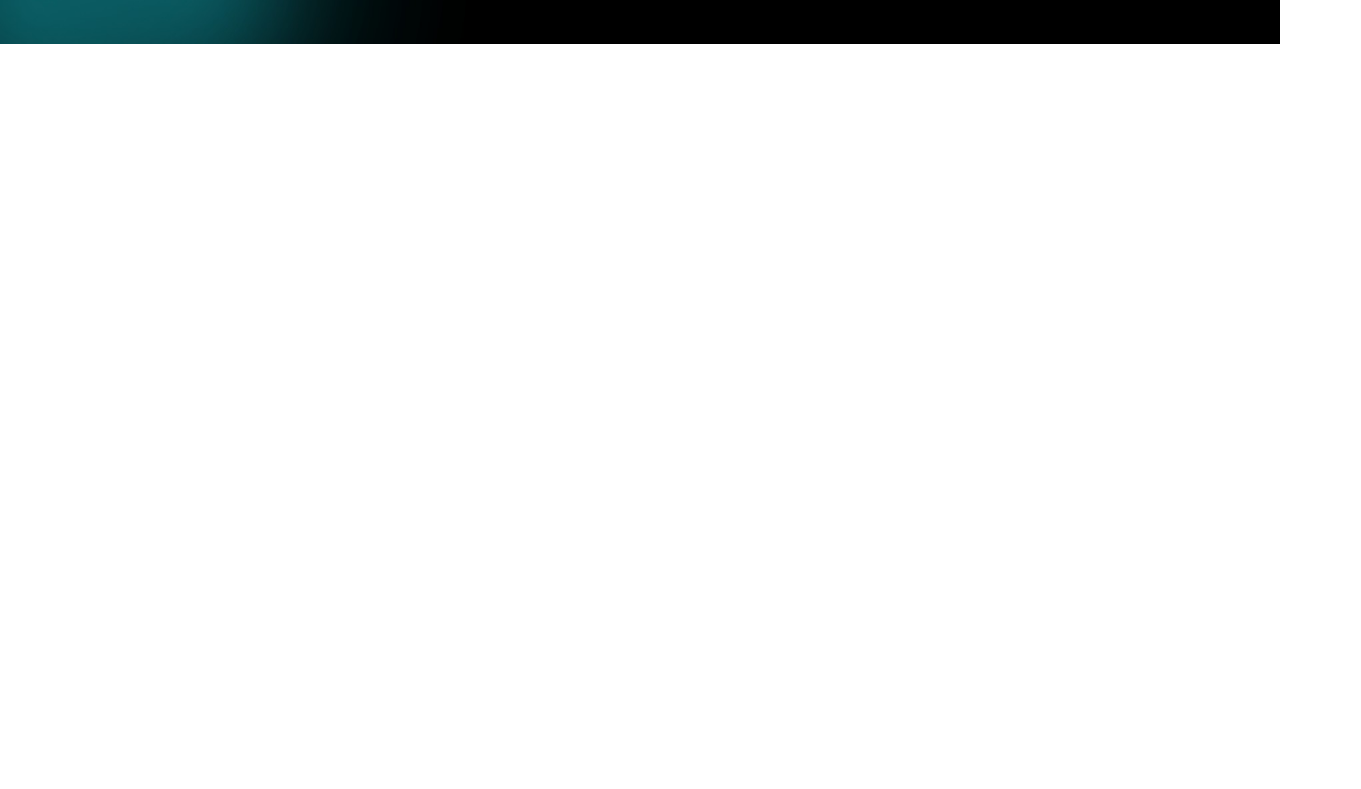
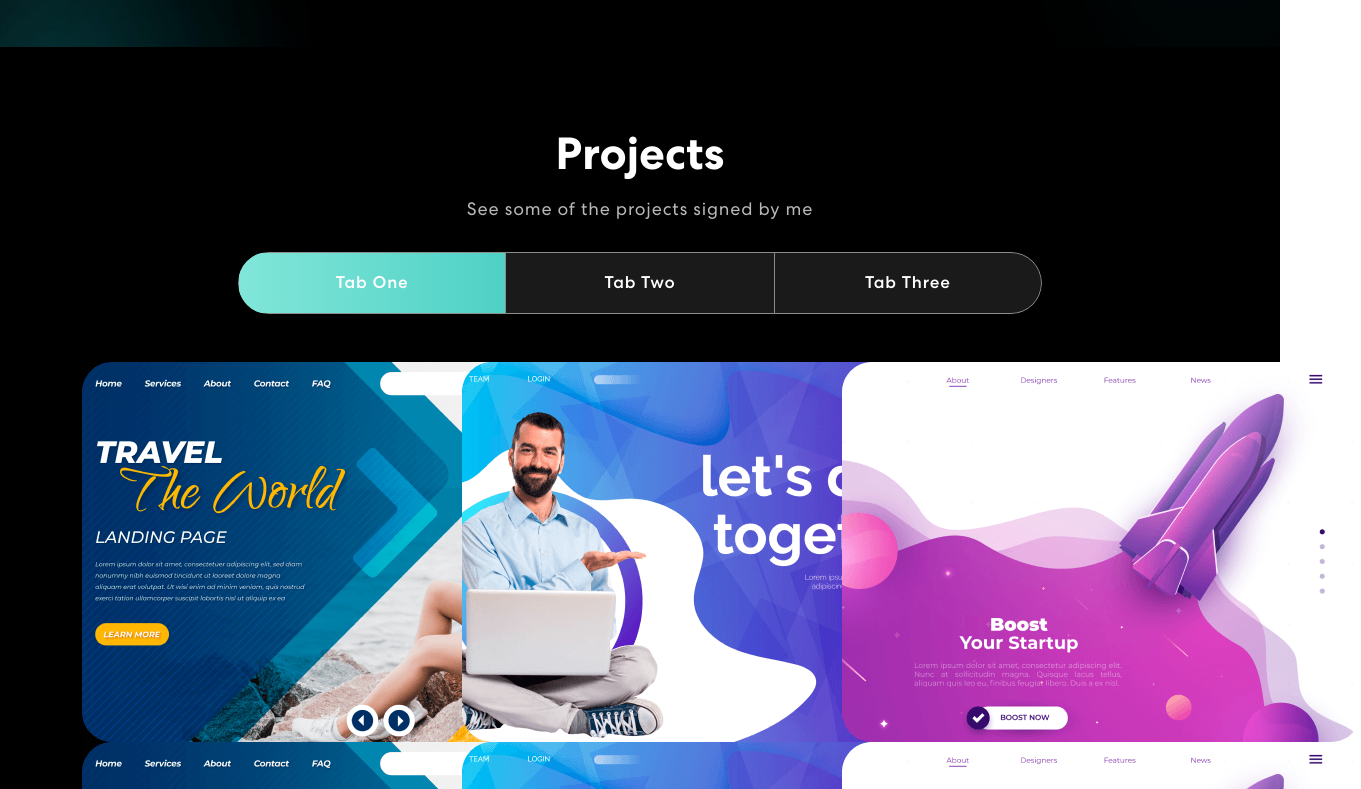
Before and after one commit to VitorRibeiru/Personal_Portifolio, a React (Create React App) app: page / in a window 1280 px wide. Shown: the part 1351-2140 px from the top of the page, 1361 px wide, since content can reach past the window. Before the commit the page ends 1395 px from the top, so only its background shows below. Built offline with nearby package versions, Linux system fonts and the light colour scheme.

Commit message:
corrigied charging skills and add Projects section

```diff
--- a/src/App.js
+++ b/src/App.js
@@ -4,6 +4,7 @@ import './assets/css/import.css';
 import { NavBar } from './components/NavBar';
 import { Banner } from './components/Banner';
 import { Skills } from './components/Skills';
+import { Projects } from './components/Projects';
 import './bootstrap/css/bootstrap.min.css';
 
 function App() {
@@ -12,6 +13,7 @@ function App() {
    <NavBar/>
       <Banner/>
         <Skills/>
+        <Projects/>
     </div>
   );
 }
--- a/src/assets/css/banner.css
+++ b/src/assets/css/banner.css
@@ -5,7 +5,7 @@
     padding: 260px 0 100px 0;
     background-image: url('../img/background3.jpg');
     background-position: top center;
-    background-size: cover;
+    background-size:cover;
     background-repeat: no-repeat;
   }
 
--- a/src/assets/css/general.css
+++ b/src/assets/css/general.css
@@ -9,8 +9,8 @@ html {
     position: relative;
     /*-----------------------------*/
    /*  background-image: url('../img/background3.jpg');
-    background-repeat: no-repeat;
-    background-size: cover;     */
+    background-size: cover;
+    background-repeat: no-repeat; */
     /*-----------------------------*/
     color: #fff !important;
     font-family: 'Centra', sans-serif !important;
--- a/src/assets/css/projects.css
+++ b/src/assets/css/projects.css
@@ -3,7 +3,7 @@
 .project {
     padding: 80px 0;
     position: relative;
-    background-color: black;
+    background-color: #000;
   }
   .project h2 {
       font-size: 45px;
@@ -48,7 +48,7 @@
       position: absolute;
       width: 0;
       height: 100%;
-      background: linear-gradient(90.21deg, #AA367C -5.91%, #4A2FBD 111.58%);
+      background: linear-gradient(90deg, rgba(129,230,217,1) 0%, rgba(79,209,197,1) 100%);
       top: 0;
       left: 0;
       z-index: -1;
@@ -80,7 +80,7 @@
   }
   .proj-imgbx::before {
     content: "";
-    background: linear-gradient(90.21deg, #AA367C -5.91%, #4A2FBD 111.58%);
+    background: linear-gradient(90deg, rgba(129,230,217,1) 0%, rgba(79,209,197,1) 100%);
     opacity: 0.85;
     position: absolute;
     width: 100%;
@@ -128,8 +128,8 @@
 
 /************ Projects Css ************/
 .contact {
-    background: linear-gradient(90.21deg, #AA367C -5.91%, #4A2FBD 111.58%);
-    padding: 60px 0 200px 0;
+   background: linear-gradient(90deg, rgba(129,230,217,1) 0%, rgba(79,209,197,1) 100%);
+   padding: 60px 0 200px 0;
   }
   .contact img {
     width: 92%;
@@ -197,82 +197,3 @@
   .contact form button:hover::before {
     width: 100%;
   }
-
-  /************ Footer Css ************/
-  .footer {
-    padding: 0 0 50px 0;
-    background-image: url('../img/footer-bg.png');
-    background-position: center center;
-    background-size: cover;
-    background-repeat: no-repeat;
-  }
-  .newsletter-bx {
-    background: #FFFFFF;
-    border-radius: 55px;
-    color: #121212;
-    padding: 85px 125px;
-    margin-bottom: 80px;
-    margin-top: -122px;
-  }
-  .newsletter-bx h3 {
-    font-weight: 700;
-    letter-spacing: 0.5px;
-    line-height: 1.2em;
-  }
-  .new-email-bx {
-    background: #fff;
-    padding: 5px;
-    border-radius: 20px;
-    position: relative;
-    z-index: 0;
-    display: flex;
-    align-items: center;
-  }
-  .new-email-bx::before {
-    content: "";
-    background: linear-gradient(90.21deg, #AA367C -5.91%, #4A2FBD 111.58%);
-    border-radius: 20px;
-    position: absolute;
-    z-index: -1;
-    top: -1px;
-    left: -1px;
-    bottom: -1px;
-    right: -1px;
-  }
-  .new-email-bx::after {
-    content: "";
-    background: #fff;
-    border-radius: 20px;
-    position: absolute;
-    z-index: -1;
-    top: 0;
-    left: 0;
-    bottom: 0;
-    right: 0;
-  }
-  .new-email-bx input {
-    width: 100%;
-    color: #121212;
-    font-weight: 500;
-    background: transparent;
-    border: 0;
-    padding: 0 15px;
-  }
-  .new-email-bx button {
-    background: linear-gradient(90.21deg, #AA367C -5.91%, #4A2FBD 111.58%);
-    padding: 20px 65px;
-    color: #fff;
-    font-weight: 500;
-    letter-spacing: 0.5px;
-    border-radius: 18px;
-  }
-  .footer img {
-    width: 26%;
-  }
-  .footer p {
-    font-weight: 400;
-    font-size: 14px;
-    color: #B8B8B8;
-    letter-spacing: 0.5px;
-    margin-top: 20px;
-  }
--- a/src/assets/css/skills.css
+++ b/src/assets/css/skills.css
@@ -5,6 +5,10 @@
     padding: 0 0 40px 0;
     position: relative;
   }
+
+  .skill .container {
+  }
+
   .skill-bx {
     background: #151515;
     border-radius: 64px;
@@ -45,11 +49,12 @@
     width: 100%;
     margin: 0 auto 15px auto;
   }
+
   .background-image-left {
-    top:50%;
     position: absolute;
     bottom: 0;
     width: 100%;
+    height: 100%;
     z-index: -4;
   }
 
--- a/src/components/Banner.js
+++ b/src/components/Banner.js
@@ -6,16 +6,12 @@ import { ArrowRightCircle } from 'react-bootstrap-icons';
 //import TrackVisibility from 'react-on-screen';
 
 export const Banner = () => {
-
-
   const [loopNum, setLoopNum] = useState(0);
   const [isDeleting, setIsDeleting] = useState(false);
+  const toRotate = ["FullStack Developer", "Web Developer", "Data Analyst", "01010110 01010010"];
   const [text, setText] = useState('');
   const [delta, setDelta] = useState(300 - Math.random() * 100);
-  const toRotate = ["FullStack Developer", "Web Developer", "Data Analyst", "01010110 01010010"];
   const period = 2000;
-
-
 
   useEffect(() => {
     let ticker = setInterval(() => {
@@ -23,7 +19,7 @@ export const Banner = () => {
     }, delta);
 
     return () => { clearInterval(ticker) };
-  }, [text])
+  }, [text]);
 
   const tick = () => {
     let i = loopNum % toRotate.length;
@@ -46,6 +42,7 @@ export const Banner = () => {
     }
   }
 
+
   return (
     <section className="banner" id="home">
       <Container>
@@ -54,7 +51,9 @@ export const Banner = () => {
                     <span className="tagline">Welcome to my Portfolio</span>
                     <div className="myself">
                     <h1>{`Hi!  I'm Vitor Ribeiro`}</h1>
-                    <span className="txt-rotate" period="1000" data-rotate={toRotate}><span className="wrap">{text}</span></span>
+                    <h1 className="txt-rotate">
+                    <span className="wrap">{text}</span>
+                    </h1>
                     </div>
                     <p>If even variables need to be declared, why not declare myself to you? I love technology and the things it lets us do.
                     <br></br> I love to learn new things and develop.<br></br> In love with games and coffe!
--- /dev/null
+++ b/src/components/ProjectCard.js
@@ -0,0 +1,13 @@
+import { Col } from "react-bootstrap";
+
+export const ProjectCard = ({ title, description, imgUrl}) => {
+    return (
+        <Col sm={"6"} md={"4"}>
+            <img src={imgUrl} />
+            <div className="proj-txtx">
+                <h4>{title}</h4>
+                <span>{description}</span>
+            </div>
+        </Col>
+    )
+}
--- /dev/null
+++ b/src/components/Projects.js
@@ -0,0 +1,87 @@
+import {Container, Col, Tab, Row, Nav} from "react-bootstrap";
+import { ProjectCard } from "./ProjectCard";
+import projImg1 from "../assets/img/project-img1.png";
+import projImg2 from "../assets/img/project-img2.png";
+import projImg3 from "../assets/img/project-img3.png";
+/*import colorSharp2 from "../assets/img/colorSharp2.png"; */
+
+export const Projects = () => {
+
+    const projects = [
+        {
+          title: "Business Startup",
+          description: "Design & Development",
+          imgUrl: projImg1,
+        },
+        {
+          title: "Business Startup",
+          description: "Design & Development",
+          imgUrl: projImg2,
+        },
+        {
+          title: "Business Startup",
+          description: "Design & Development",
+          imgUrl: projImg3,
+        },
+        {
+          title: "Business Startup",
+          description: "Design & Development",
+          imgUrl: projImg1,
+        },
+        {
+          title: "Business Startup",
+          description: "Design & Development",
+          imgUrl: projImg2,
+        },
+        {
+          title: "Business Startup",
+          description: "Design & Development",
+          imgUrl: projImg3,
+        },
+      ];
+
+    return (
+     <section className="project" id="project">
+        <Container>
+            <Row>
+                 <Col>
+                 <h2>Projects</h2>
+                 <p>See some of the projects signed by me</p>
+                 <Tab.Container id="projects-tabs" defaultActiveKey="first">
+                 <Nav variant="pills" className="nav-pills mb-5 justify-content-center align-items-center" id="pills-tab">
+                     <Nav.Item>
+                        <Nav.Link eventKey="first"> Tab One</Nav.Link>
+                     </Nav.Item>
+                     <Nav.Item>
+                        <Nav.Link eventKey="second">Tab Two</Nav.Link>
+                     </Nav.Item>
+                        <Nav.Item>
+                        <Nav.Link eventKey="third">Tab Three</Nav.Link>
+                     </Nav.Item>
+                    </Nav>
+                    <Tab.Content>
+                        <Tab.Pane eventKey="first">
+                        <Row>
+                            {
+                                projects.map((project, index) => {
+                                    return (
+                                       <ProjectCard
+                                        key={index}
+                                        {...project}
+                                        />
+                                    )
+                                })
+                            }
+                        </Row>
+                        </Tab.Pane>
+                        <Tab.Pane eventKey="second">Lore Ipsum</Tab.Pane>
+                        <Tab.Pane eventKey="third">Lore Ipsum</Tab.Pane>
+                    </Tab.Content>
+                    </Tab.Container>
+                 </Col>
+            </Row>
+        </Container>
+        {/*<img className="background-img-right" src={colorSharp2}></img>*/}
+      </section>
+    )
+}
--- a/src/components/Skills.js
+++ b/src/components/Skills.js
@@ -1,18 +1,10 @@
-
-import {Container, Col, ROw} from "react-bootstrap";
+import 'react-multi-carousel/lib/styles.css';
 import Carousel from 'react-multi-carousel';
-import 'react-multi-carousel/lib/styles.css';
-import arrow1 from "../assets/img/arrow1.svg";
-import arrow2 from "../assets/img/arrow2.svg";
-import meter1 from "../assets/img/meter1.svg";
-import meter2 from "../assets/img/meter2.svg";
-import meter3 from "../assets/img/meter3.svg";
 import gradient from "../assets/img/gradient.jpg";
 
 export const Skills = () => {
   const responsive = {
     superLargeDesktop: {
-      // the naming can be any, depends on you.
       breakpoint: { max: 4000, min: 3000 },
       items: 5
     },
@@ -39,18 +31,27 @@ export const Skills = () => {
   const intervals = Array(counters.length);
   counters.fill(0);
 
+    const observer = new IntersectionObserver((entries) => {
+    if (entries[0].isIntersecting) {
       numbers.forEach((number, index) => {
         intervals[index] = setInterval(() => {
           if(counters[index] === parseInt(number.dataset.num)){
             clearInterval(counters[index]);
-          }else{
+          } else {
             counters[index] += 1;
             number.innerHTML = counters[index] + "%";
             svgEl[index].style.strokeDashoffset = Math.floor(442 - 442 * parseFloat(number.dataset.num / 100));
           }
         }, 20);
+      });
+    } else {
+      intervals.forEach(interval => clearInterval(interval));
+    }
+  }, { threshold: [0.5] });
 
-  }); };
+  const skillSection = document.getElementById('skills');
+  observer.observe(skillSection);
+};
   return ( <section className="skill" id="skills">
   <div className="container">
     <div className="row">
@@ -171,7 +172,9 @@ export const Skills = () => {
         </div>
       </div>
     </div>
-  </div><img className="background-image-left" src={gradient} />
+  </div>
+  <img className="background-image-left" src={gradient} />
+  <br></br><br></br>
   </section>
   )
 }
```
Also changed, not shown: src/assets/css/footer.css (added, +79 -0 lines). Lines whose indentation alone changed are shown as unchanged.
